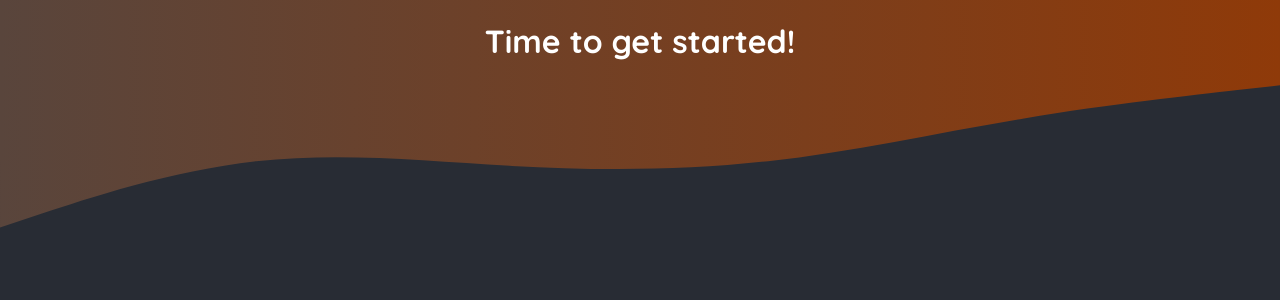
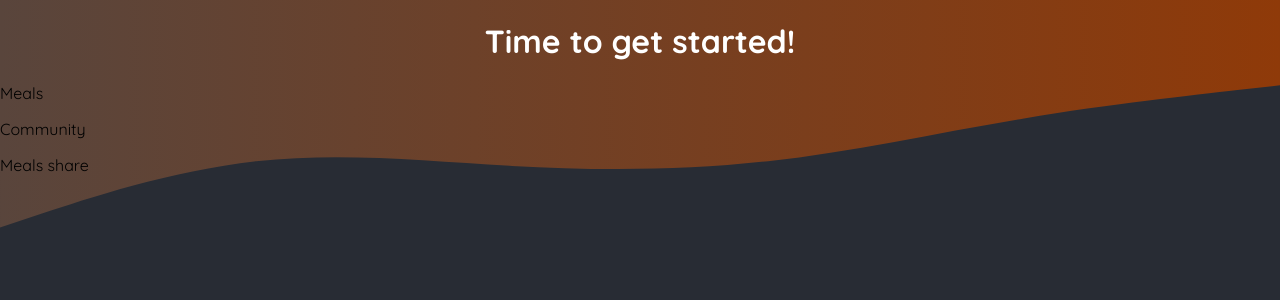
Before and after one commit to arhaamwanii/Foodies-fullapp, a Next.js app: page / in a window 1280 px wide. Shown: the top 300 px of the page. Built offline with nearby package versions, Linux system fonts and the light colour scheme.

Commit message:
fuck you

```diff
--- a/app/page.js
+++ /dev/null
@@ -1,9 +0,0 @@
-export default function Home() {
-  return (
-    <main>
-      <h1 style={{ color: 'white', textAlign: 'center' }}>
-        Time to get started!
-      </h1>
-    </main>
-  );
-}
--- /dev/null
+++ b/app/page.jsx
@@ -0,0 +1,14 @@
+
+import  Link from 'next/link';
+export default function Home() {
+  return (
+    <main>
+      <h1 style={{ color: 'white', textAlign: 'center' }}>
+        Time to get started!
+      </h1>
+      <p><Link src="/meals">Meals</Link></p>
+      <p><Link src="/community">Community</Link></p>
+      <p><Link src="/meals/share">Meals share</Link></p>
+    </main>
+  );
+}
```
Also changed, not shown: app/community/page.jsx (added, +9 -0 lines), app/meals/[mealsSlug]/page.jsx (added, +9 -0 lines), app/meals/page.jsx (added, +9 -0 lines), app/meals/share/page.jsx (added, +9 -0 lines), app/layout.jsx (renamed from app/layout.js).
